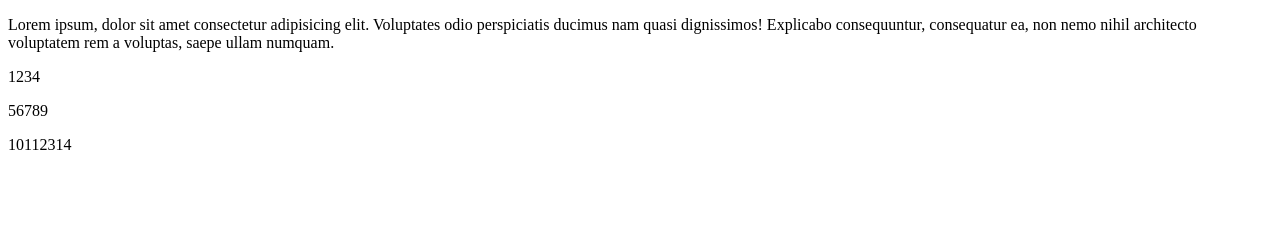
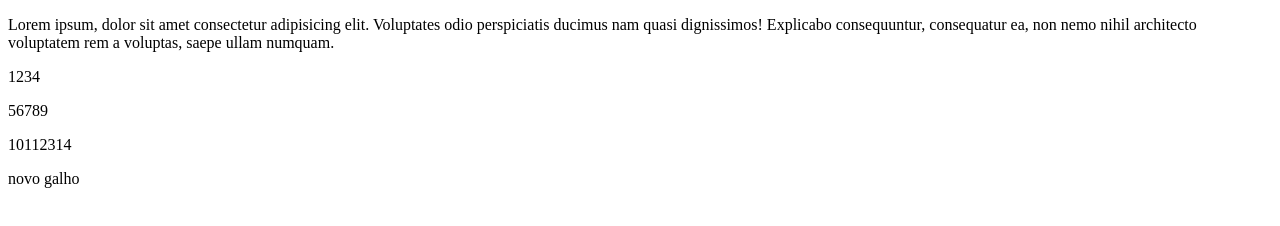
Before and after one commit to JulioFelipePS/10-02, a plain HTML site: page index.html in a window 1280 px wide. Drawn offline with Linux system fonts and the light colour scheme.

Commit message:
novo galho

```diff
--- a/index.html
+++ b/index.html
@@ -10,5 +10,6 @@
     <p>1234</p>
     <p>56789</p>
     <p>10112314</p>
+    <p>novo galho</p>
 </body>
 </html>
```
